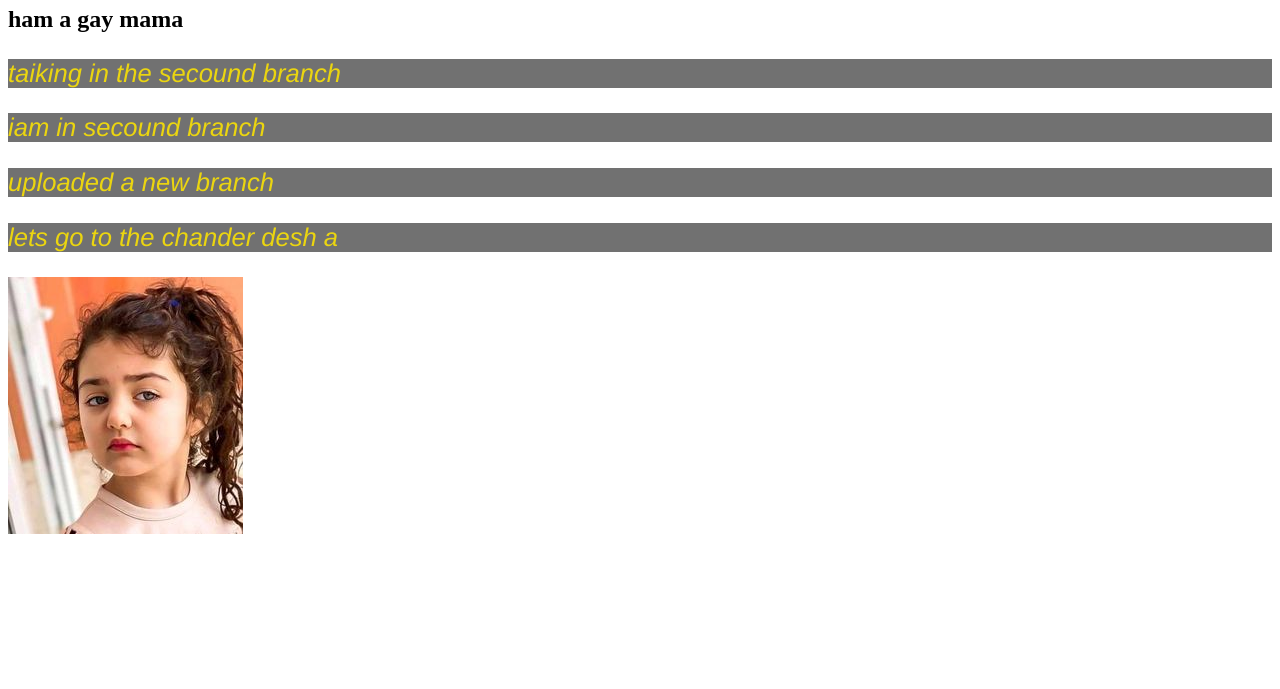
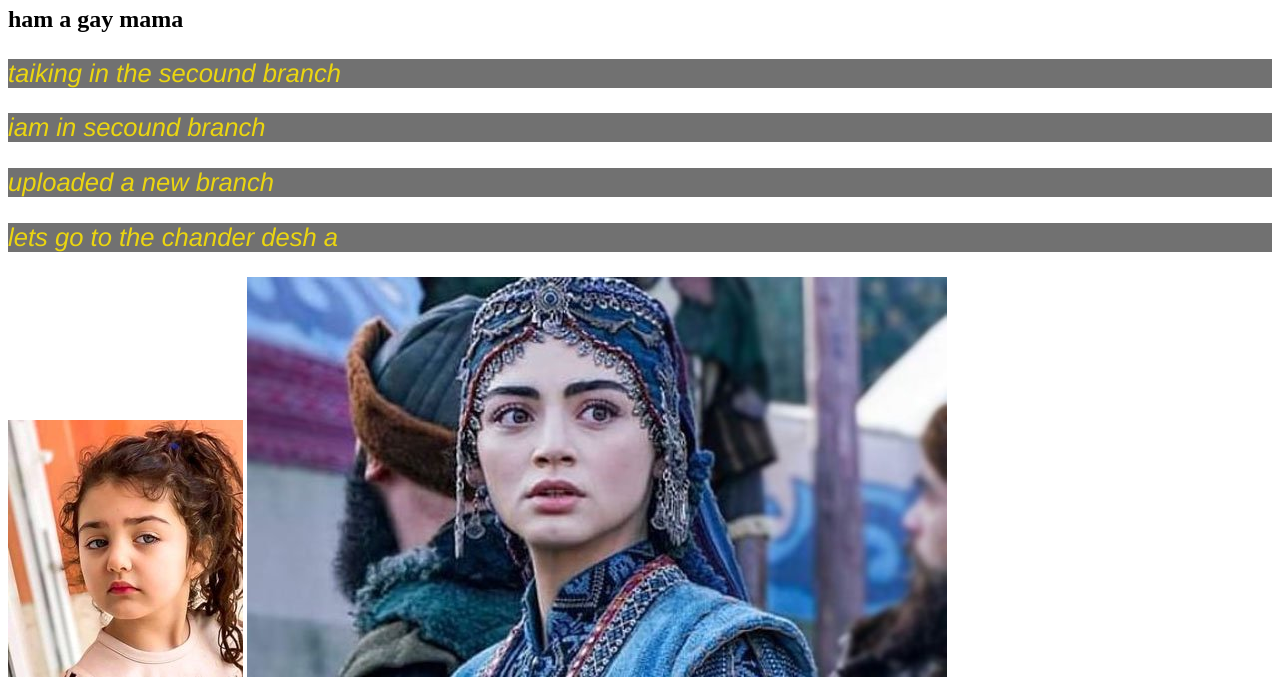
Before and after one commit to jannat709/1st-web, a plain HTML site: page index.html in a window 1280 px wide. Shown: the part 155-844 px from the top of the page. Before the commit the page ends 800 px from the top, so only its background shows below. Drawn offline with Linux system fonts and the light colour scheme.

Commit message:
added image

```diff
--- a/index.html
+++ b/index.html
@@ -16,5 +16,6 @@
     <p>uploaded a new branch</p>
     <p>lets go to the chander desh a</p>
     <img src="anahita.jpg">
+    <img src="bala.jpg">
 </body>
 </html>
```
Also changed, not shown: bala.jpg (added).
